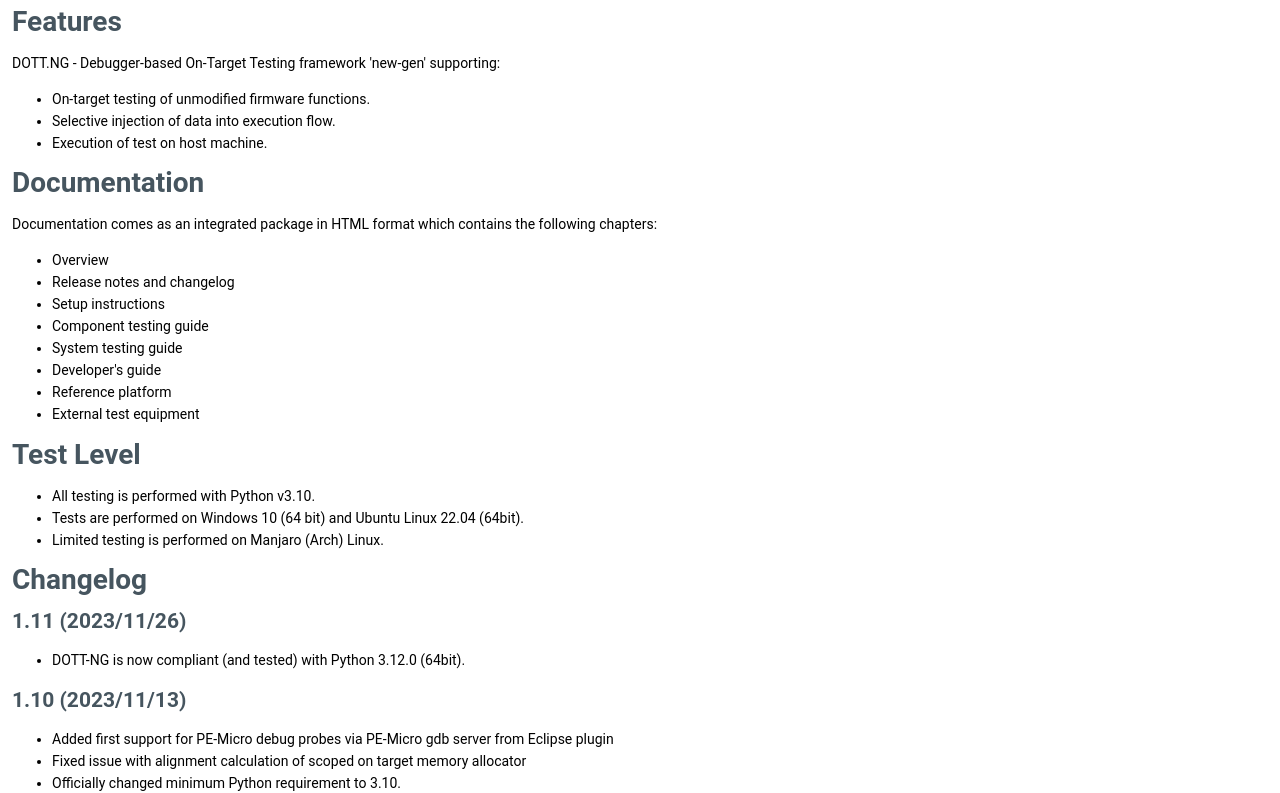
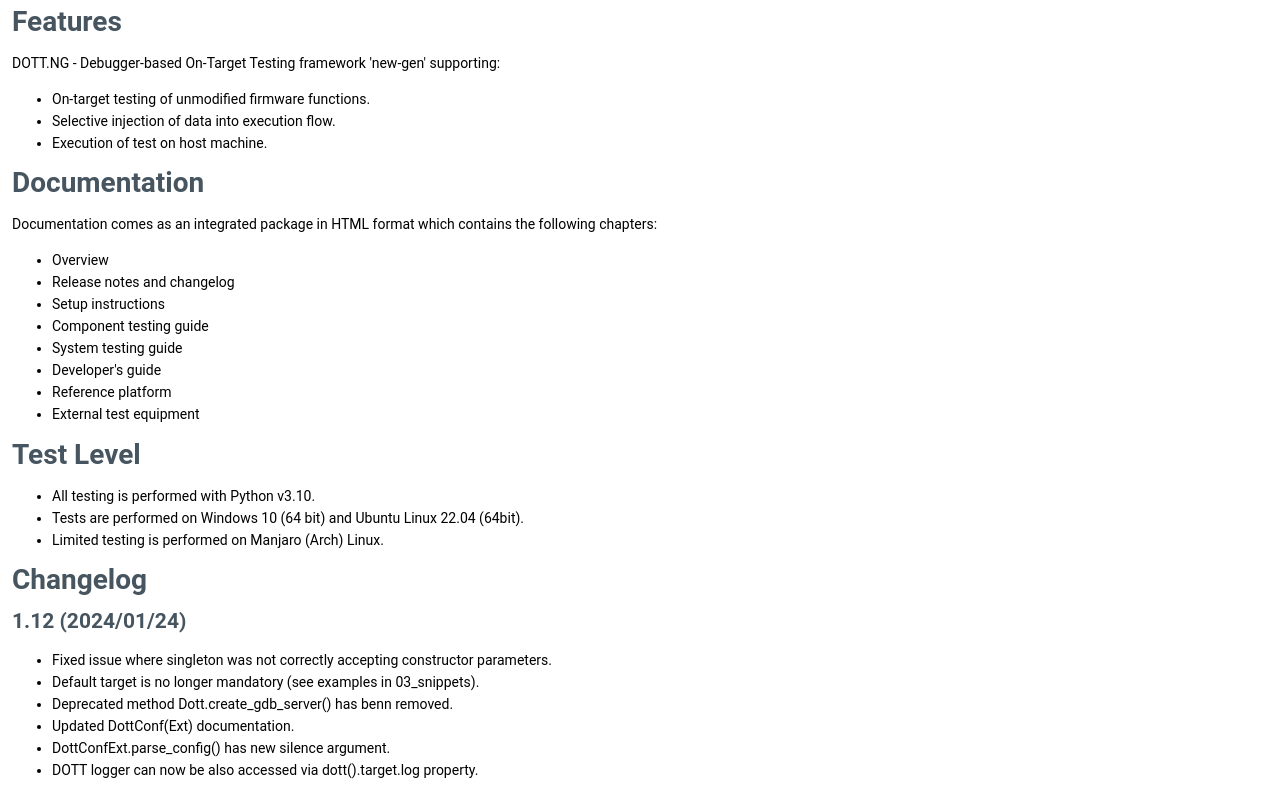
Before and after one commit to tw-ghub/dott-ng_docu, a plain HTML site: page ReleaseNotes.html in a window 1280 px wide. Shown: the part 177-970 px from the top of the page. Drawn offline with Linux system fonts and the light colour scheme.

Commit message:
user manual updated for v1.12.0

```diff
--- a/ReleaseNotes.html
+++ b/ReleaseNotes.html
@@ -68,6 +68,15 @@
 <li>Limited testing is performed on Manjaro (Arch) Linux.</li>
 </ul>
 <h1>Changelog</h1>
+<h2>1.12 (2024/01/24)</h2>
+<ul>
+<li>Fixed issue where singleton was not correctly accepting constructor parameters.</li>
+<li>Default target is no longer mandatory (see examples in 03_snippets).</li>
+<li>Deprecated method Dott.create_gdb_server() has benn removed.</li>
+<li>Updated DottConf(Ext) documentation.</li>
+<li>DottConfExt.parse_config() has new silence argument.</li>
+<li>DOTT logger can now be also accessed via dott().target.log property.</li>
+</ul>
 <h2>1.11 (2023/11/26)</h2>
 <ul>
 <li>DOTT-NG is now compliant (and tested) with Python 3.12.0 (64bit).</li>
```
Also changed, not shown: index.html (+4 -4 lines).
